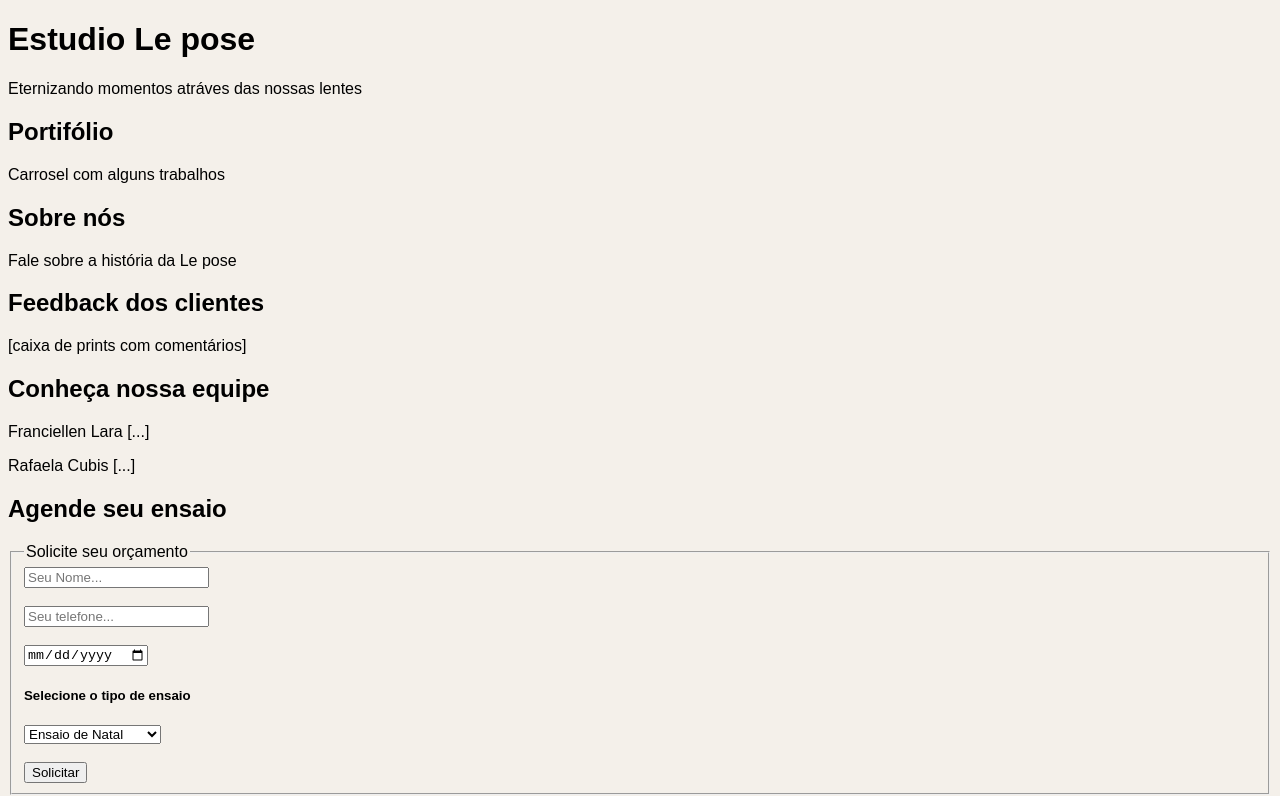
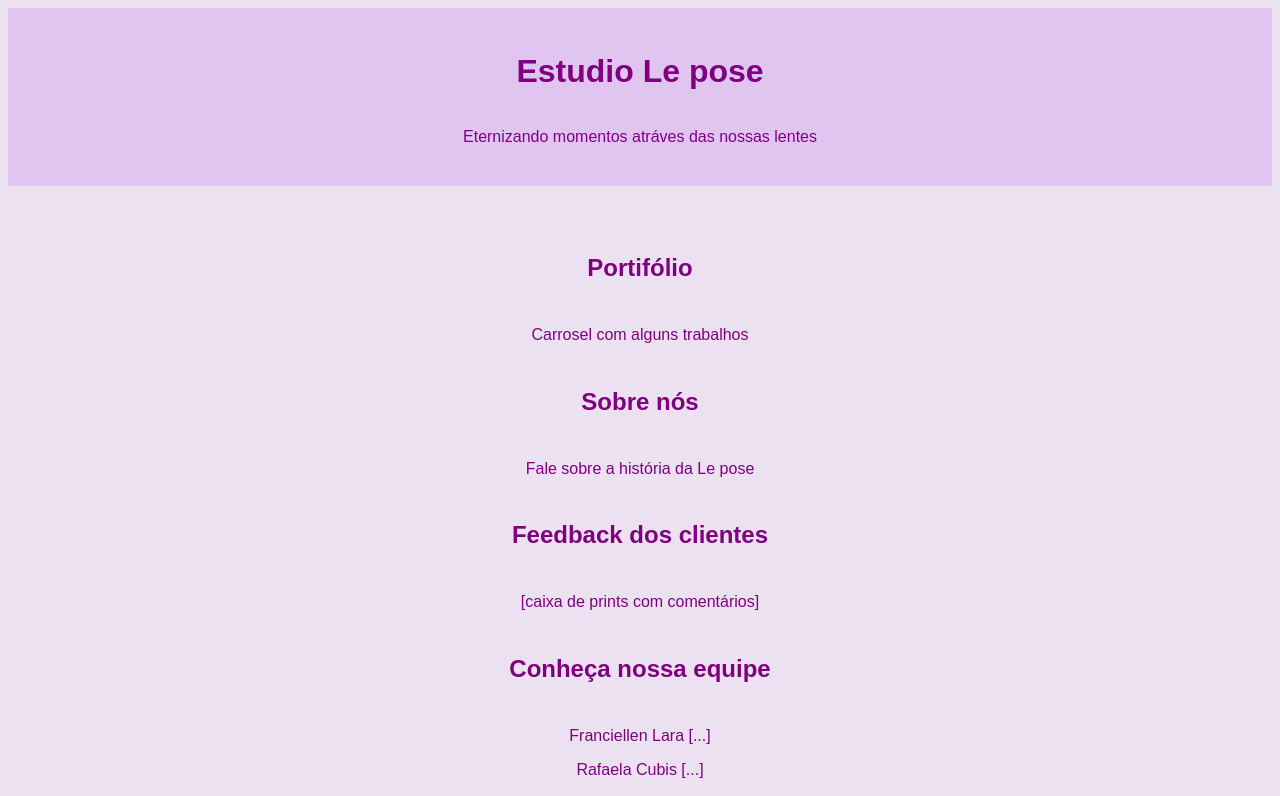
Before and after one commit to Well1Well-max/Site-Le-Pose, a plain HTML site: page index.html/Untitled-1.html in a window 1280 px wide. Shown: the top 796 px of the page. Drawn offline with Linux system fonts and the light colour scheme.

Commit message:
Atualizaçao css

```diff
--- a/index.html/style.css
+++ b/index.html/style.css
@@ -1,10 +1,61 @@
 body
-{
-    background-color: #f4f0ea;
-    font-family: Arial, Helvetica, sans-serif;
-}
+    {
+        background-color:#ece1f0;
+        font-family: Arial, Helvetica, sans-serif;
+        text-align: center;
+        color: purple;
+    }
 
 header
-{
+    {
+        background-color:#dfc5f0;
+        display: flex;
+        flex-direction: column;
+        padding: 1.5rem;
+    }
 
-}
+main
+    {
+        gap: 1rem;
+        padding: 1.5rem;
+    }
+
+footer
+    {
+        background-color: #dfc5f0;
+    }
+
+h2  {
+        color: purple;
+        padding: 1.5rem;
+    }
+
+section
+    {
+
+
+    }
+
+input[type="text"]
+    {
+        color: purple ;
+        border: 2px solid purple;
+        outline: none;
+
+    }
+
+input[type="date"]
+    {
+        color: purple;
+        font-family: Arial, Helvetica, sans-serif;
+        border: 2px solid purple;
+        outline: none;
+
+    }
+
+button
+    {
+        color:#dfc5f0 ;
+        background-color: purple;
+
+    }
```
Also changed, not shown: index.html/Untitled-1.html (line endings or trailing spaces).
